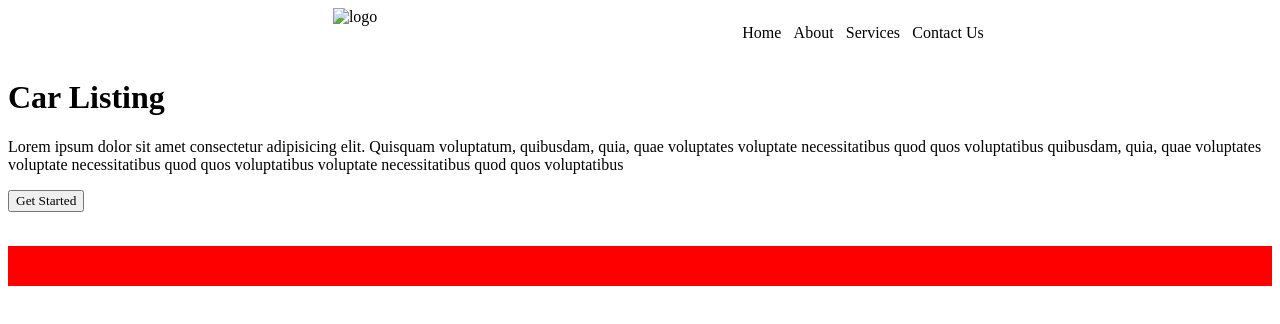
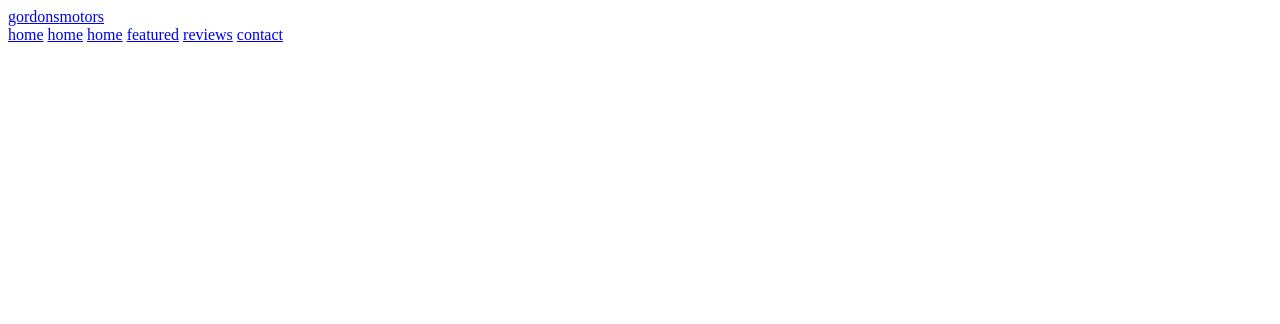
Before and after one commit to Slonetech/gordon-motors-carlisting, a plain HTML site: page index.html in a window 1280 px wide. Drawn offline with Linux system fonts and the light colour scheme.

Commit message:
restructured + initialized style.css

```diff
--- a/index.html
+++ b/index.html
@@ -3,49 +3,22 @@
   <head>
     <meta charset="UTF-8" />
     <meta name="viewport" content="width=device-width, initial-scale=1.0" />
-    <link rel="stylesheet" href="./style.css" />
-    <title>Car listing</title>
-    <script src="index.js" defer></script>
+    <title>Gordons Motors</title>
+
+    <!-- Font Icon -->
   </head>
   <body>
-    <div class="header">
-      <img src="#" alt="logo" />
-      <nav class="header-nav">
-        <ul>
-          <li>Home</li>
-          <li>About</li>
-          <li>Services</li>
-          <li>Contact Us</li>
-        </ul>
-      </nav>
-    </div>
+    <header class="header">
+      <a href="#" class="logo"> <span>gordons</span>motors</a>
 
-    <div class="main">
-      <div class="main-container">
-        <div class="main-section-1">
-          <h1>Car Listing</h1>
-          <p>
-            Lorem ipsum dolor sit amet consectetur adipisicing elit. Quisquam
-            voluptatum, quibusdam, quia, quae voluptates voluptate
-            necessitatibus quod quos voluptatibus quibusdam, quia, quae
-            voluptates voluptate necessitatibus quod quos voluptatibus voluptate
-            necessitatibus quod quos voluptatibus
-          </p>
-          <button>Get Started</button>
-        </div>
-        <div class="main-section-2">
-          <img src="" alt="" />
-          <p></p>
-        </div>
-      </div>
-    </div>
-
-     <!-- Car Listing Grid -->
-     <div id="car-listings">
-        <div id="car1" class="car"></div>
-        <div id="car2" class="car"></div>
-        <!-- More car listings -->
-    <div class="reviews"></div>
-    <div class="footer"></div>
+    <nav class="navbar">
+        <a href="#home">home</a>
+        <a href="#cars">home</a>
+        <a href="#services">home</a>
+        <a href="#featured">featured</a>
+        <a href="#reviews">reviews</a>
+        <a href="#contact">contact</a>
+    </nav>
+    </header>
   </body>
 </html>
--- a/style.css
+++ b/style.css
@@ -1,35 +1,26 @@
+:root {
+  --yellow: #f9d806;
+  --light-yellow: #ffee80;
+  --black: #130f40;
+  --light-color: #666;
+  --border: 0.1rem solid rgba(0, 0, 0, 0.1);
+  --box-shadow: 0 0.5rem 1 rem rgba(0, 0, 0, 0.1);
+}
+
 * {
-    font-family: poppins, "sans-serif";
-  }
+  font-family: sans-serif;
+  margin: 0;
+  padding: 0;
+  box-sizing: border-box;
+  outline: none;
+  border: none;
+  text-decoration: none;
+  text-transform: capitalize;
+  transition: 0.2s all linear;
+}
 
-  .header {
-    display: flex;
-    justify-content: space-evenly;
-    width: 100%;
-  }
-
-  .header-nav ul {
-    display: flex;
-    flex-direction: row;
-    list-style: none;
-    gap: 5%;
-    width: 100%;
-  }
-
-  .main-container {
-    width: 100%;
-  }
-
-  #car-listings {
-    display: flex;
-    background-color: red;
-    flex-wrap: wrap;
-    gap: 20px;
-    width: 100%;
-  }
-
-  .car {
-    margin: 20px 0 20px 20px;
-    flex-wrap: wrap;
-    height: 100%;
-  }
+html {
+  font-size: 62%;
+  overflow-x: hidden;
+  scroll-padding-top: smooth;
+}
```
